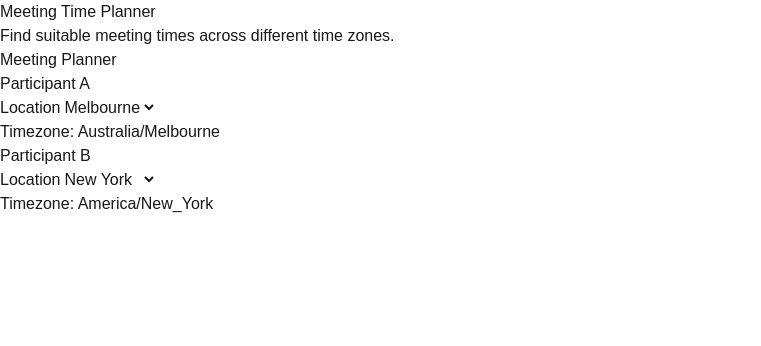
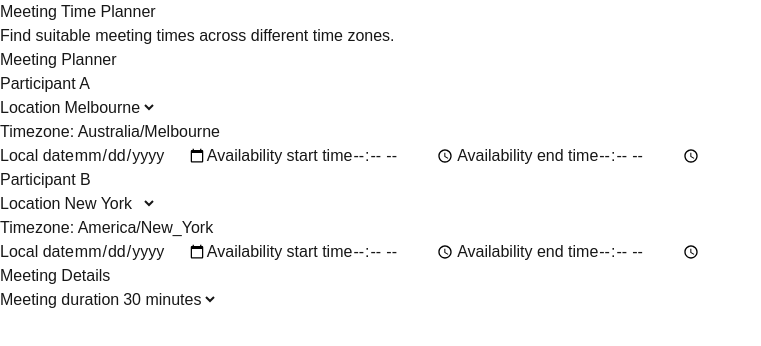
Before and after one commit to timeutility/timeflow-ai, a Next.js app: page /meeting-time-planner in a window 1280 px wide. Shown: the top 346 px of the page, without its empty margins (0-761 px from the left). Built offline with nearby package versions, Linux system fonts and the light colour scheme.

Commit message:
Add meeting availability resolver and automated tests

```diff
--- a/package.json
+++ b/package.json
@@ -16,12 +16,13 @@
   },
   "devDependencies": {
     "@tailwindcss/postcss": "^4",
-    "@types/node": "^20",
+    "@types/node": "^24.19.2",
     "@types/react": "^19",
     "@types/react-dom": "^19",
     "eslint": "^9",
     "eslint-config-next": "16.3.4",
     "tailwindcss": "^4",
-    "typescript": "^5"
+    "typescript": "^5",
+    "vitest": "^5.0.3"
   }
 }
--- a/src/app/meeting-time-planner/MeetingTimePlannerExperience.tsx
+++ b/src/app/meeting-time-planner/MeetingTimePlannerExperience.tsx
@@ -20,11 +20,16 @@ export default function MeetingTimePlannerExperience() {
     const [participantALocationId, setParticipantALocationId] = useState(
         melbourne.entity_id
     );
-
+    const [participantADate, setParticipantADate] = useState("");
+    const [participantAStartTime, setParticipantAStartTime] = useState("");
+    const [participantAEndTime, setParticipantAEndTime] = useState("");
     const [participantBLocationId, setParticipantBLocationId] = useState(
         newYork.entity_id
     );
-
+    const [participantBDate, setParticipantBDate] = useState("");
+    const [participantBStartTime, setParticipantBStartTime] = useState("");
+    const [participantBEndTime, setParticipantBEndTime] = useState("");
+    const [meetingDurationMinutes, setMeetingDurationMinutes] = useState(30);
     const participantATimezone = getTimezoneForLocation(participantALocationId);
     const participantBTimezone = getTimezoneForLocation(participantBLocationId);
 
@@ -52,7 +57,34 @@ export default function MeetingTimePlannerExperience() {
                 Timezone:{" "}
                 {participantATimezone?.iana_identifier ?? "Timezone unavailable"}
             </p>
+            <label htmlFor="participant-a-date">Local date</label>
 
+            <input
+                id="participant-a-date"
+                type="date"
+                value={participantADate}
+                onChange={(event) => setParticipantADate(event.target.value)}
+            />
+            <label htmlFor="participant-a-start-time">
+                Availability start time
+            </label>
+
+            <input
+                id="participant-a-start-time"
+                type="time"
+                value={participantAStartTime}
+                onChange={(event) => setParticipantAStartTime(event.target.value)}
+            />
+            <label htmlFor="participant-a-end-time">
+                Availability end time
+            </label>
+
+            <input
+                id="participant-a-end-time"
+                type="time"
+                value={participantAEndTime}
+                onChange={(event) => setParticipantAEndTime(event.target.value)}
+            />
             <h3>Participant B</h3>
 
             <label htmlFor="participant-b-location">Location</label>
@@ -73,6 +105,51 @@ export default function MeetingTimePlannerExperience() {
                 Timezone:{" "}
                 {participantBTimezone?.iana_identifier ?? "Timezone unavailable"}
             </p>
+            <label htmlFor="participant-b-date">Local date</label>
+
+            <input
+                id="participant-b-date"
+                type="date"
+                value={participantBDate}
+                onChange={(event) => setParticipantBDate(event.target.value)}
+            />
+            <label htmlFor="participant-b-start-time">
+                Availability start time
+            </label>
+
+            <input
+                id="participant-b-start-time"
+                type="time"
+                value={participantBStartTime}
+                onChange={(event) => setParticipantBStartTime(event.target.value)}
+            />
+            <label htmlFor="participant-b-end-time">
+                Availability end time
+            </label>
+
+            <input
+                id="participant-b-end-time"
+                type="time"
+                value={participantBEndTime}
+                onChange={(event) => setParticipantBEndTime(event.target.value)}
+            />
+            <h3>Meeting Details</h3>
+
+            <label htmlFor="meeting-duration">
+                Meeting duration
+            </label>
+
+            <select
+                id="meeting-duration"
+                value={meetingDurationMinutes}
+                onChange={(event) =>
+                    setMeetingDurationMinutes(Number(event.target.value))
+                }
+            >
+                <option value={30}>30 minutes</option>
+                <option value={60}>60 minutes</option>
+                <option value={90}>90 minutes</option>
+            </select>
         </section>
     );
 }
--- /dev/null
+++ b/src/lib/temporal/resolveAvailabilityInterval.ts
@@ -0,0 +1,60 @@
+import { resolveLocalDateTime } from "./resolveLocalDateTime";
+export type ResolveAvailabilityIntervalInput = {
+    local_date: string;
+    start_time: string;
+    end_time: string;
+    iana_identifier: string;
+};
+export type ResolveAvailabilityIntervalResult =
+    | {
+        status: "valid";
+        start_instant: Date;
+        end_instant: Date;
+    }
+    | {
+        status: "invalid_order";
+    }
+    | {
+        status: "ambiguous";
+    }
+    | {
+        status: "nonexistent";
+    };
+export function resolveAvailabilityInterval({
+    local_date,
+    start_time,
+    end_time,
+    iana_identifier,
+}: ResolveAvailabilityIntervalInput): ResolveAvailabilityIntervalResult {
+    if (end_time <= start_time) {
+        return { status: "invalid_order" };
+    }
+    const resolvedStart = resolveLocalDateTime({
+        local_date,
+        local_time: start_time,
+        iana_identifier,
+    });
+    if (resolvedStart.status === "ambiguous") {
+        return { status: "ambiguous" };
+    }
+    if (resolvedStart.status === "nonexistent") {
+        return { status: "nonexistent" };
+    }
+    const resolvedEnd = resolveLocalDateTime({
+        local_date,
+        local_time: end_time,
+        iana_identifier,
+    });
+    if (resolvedEnd.status === "ambiguous") {
+        return { status: "ambiguous" };
+    }
+    if (resolvedEnd.status === "nonexistent") {
+        return { status: "nonexistent" };
+    }
+
+    return {
+        status: "valid",
+        start_instant: resolvedStart.reference_instant,
+        end_instant: resolvedEnd.reference_instant,
+    };
+}
```
Also changed, not shown: 2 other files (tests, documents, lock files or other folders). Lines whose indentation alone changed are shown as unchanged.
